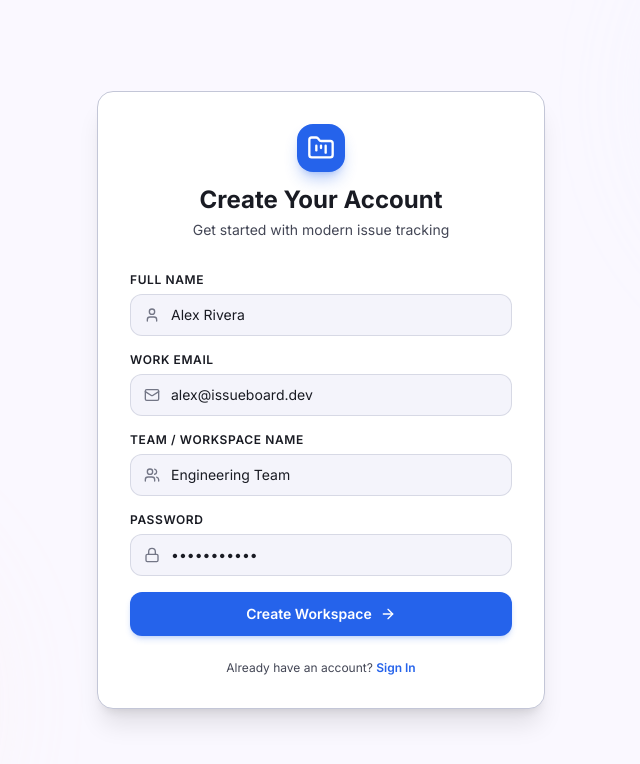
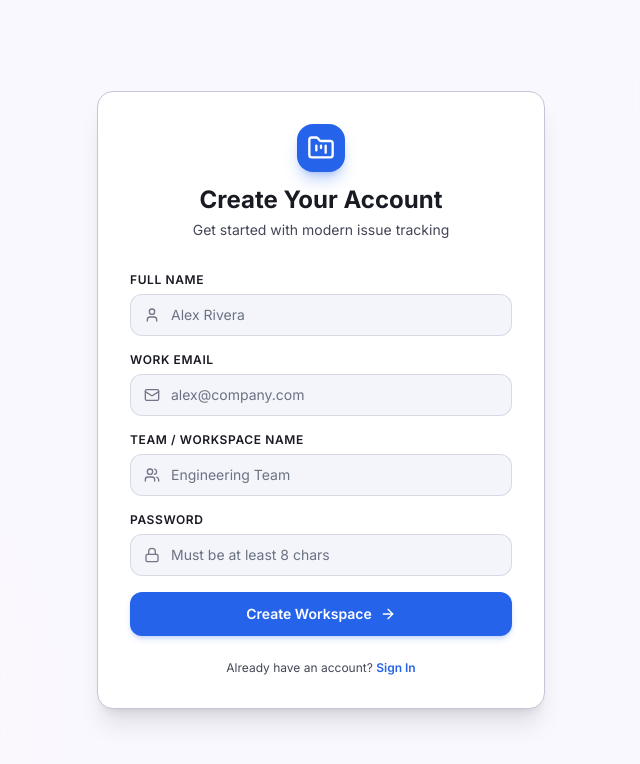
Before and after one commit to jangap411/vflex-issuetracker, a React (Vite) app in the folder frontend/: page /signup in a window 1280 px wide. Shown: the top 764 px of the page, without its empty margins (319-959 px from the left). Built offline with nearby package versions, Linux system fonts and the light colour scheme; no server answers.

Commit message:
Removed hard coded state values from Login and signup page

```diff
--- a/frontend/src/App.jsx
+++ b/frontend/src/App.jsx
@@ -1,5 +1,10 @@
 import { useState, useEffect } from "react";
-import { BrowserRouter as Router, Routes, Route, Navigate } from "react-router-dom";
+import {
+  BrowserRouter as Router,
+  Routes,
+  Route,
+  Navigate,
+} from "react-router-dom";
 import SidebarNav from "./components/SidebarNav";
 import TopAppBar from "./components/TopAppBar";
 import BoardPage from "./pages/BoardPage";
@@ -12,8 +17,7 @@ const App = () => {
   const [isSidebarOpen, setIsSidebarOpen] = useState(false);
   const [searchQuery, setSearchQuery] = useState("");
   const [isCreateModalOpen, setIsCreateModalOpen] = useState(false);
-  const [defaultColumnForCreate, setDefaultColumnForCreate] =
-    useState("todo");
+  const [defaultColumnForCreate, setDefaultColumnForCreate] = useState("todo");
 
   useEffect(() => {
     if (isDarkMode) {
@@ -26,9 +30,7 @@ const App = () => {
   }, [isDarkMode]);
 
   const handleOpenCreateTask = (columnId = "todo") => {
-    setDefaultColumnForCreate(
-      typeof columnId === "string" ? columnId : "todo",
-    );
+    setDefaultColumnForCreate(typeof columnId === "string" ? columnId : "todo");
     setIsCreateModalOpen(true);
   };
 
@@ -88,6 +90,22 @@ const App = () => {
                           />
                         }
                       />
+                      <Route
+                        path="/analytics"
+                        element={
+                          <h1 className="text-2xl font-bold text-on-surface">
+                            Analytics page coming soon
+                          </h1>
+                        }
+                      />
+                      <Route
+                        path="/settings"
+                        element={
+                          <h1 className="text-2xl font-bold text-on-surface">
+                            Settings page coming soon
+                          </h1>
+                        }
+                      />
                     </Routes>
                   </main>
                 </div>
--- a/frontend/src/pages/LoginPage.jsx
+++ b/frontend/src/pages/LoginPage.jsx
@@ -1,17 +1,12 @@
 import { useState } from "react";
 import { Link, useNavigate } from "react-router-dom";
 import { login } from "../services/auth";
-import {
-  FolderKanban,
-  Lock,
-  Mail,
-  ArrowRight,
-} from "lucide-react";
+import { FolderKanban, Lock, Mail, ArrowRight } from "lucide-react";
 
 const LoginPage = () => {
   const navigate = useNavigate();
-  const [email, setEmail] = useState("lead@issueboard.dev");
-  const [password, setPassword] = useState("password123");
+  const [email, setEmail] = useState("");
+  const [password, setPassword] = useState("");
   const [error, setError] = useState("");
   const [isSubmitting, setIsSubmitting] = useState(false);
 
@@ -48,7 +43,11 @@ const LoginPage = () => {
         </div>
         {/* Login Form */}
         <form onSubmit={handleSubmit} className="space-y-4">
-          {error && <p className="rounded-lg bg-red-500/10 px-3 py-2 text-sm text-red-600">{error}</p>}
+          {error && (
+            <p className="rounded-lg bg-red-500/10 px-3 py-2 text-sm text-red-600">
+              {error}
+            </p>
+          )}
           {/* Email */}
           <div>
             <label className="block text-xs font-semibold text-on-surface uppercase tracking-wider mb-1.5">
--- a/frontend/src/pages/SignupPage.jsx
+++ b/frontend/src/pages/SignupPage.jsx
@@ -12,10 +12,10 @@ import {
 
 const SignupPage = () => {
   const navigate = useNavigate();
-  const [fullName, setFullName] = useState("Alex Rivera");
-  const [email, setEmail] = useState("alex@issueboard.dev");
-  const [password, setPassword] = useState("password123");
-  const [teamName, setTeamName] = useState("Engineering Team");
+  const [fullName, setFullName] = useState("");
+  const [email, setEmail] = useState("");
+  const [password, setPassword] = useState("");
+  const [teamName, setTeamName] = useState("");
   const [error, setError] = useState("");
   const [isSubmitting, setIsSubmitting] = useState(false);
 
@@ -56,7 +56,11 @@ const SignupPage = () => {
 
         {/* Signup Form */}
         <form onSubmit={handleSubmit} className="space-y-4">
-          {error && <p className="rounded-lg bg-red-500/10 px-3 py-2 text-sm text-red-600">{error}</p>}
+          {error && (
+            <p className="rounded-lg bg-red-500/10 px-3 py-2 text-sm text-red-600">
+              {error}
+            </p>
+          )}
           {/* Full Name */}
           <div>
             <label className="block text-xs font-semibold text-on-surface uppercase tracking-wider mb-1.5">
```
Lines whose indentation alone changed are shown as unchanged.
